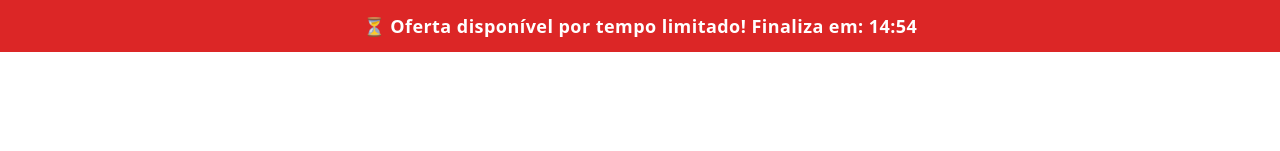
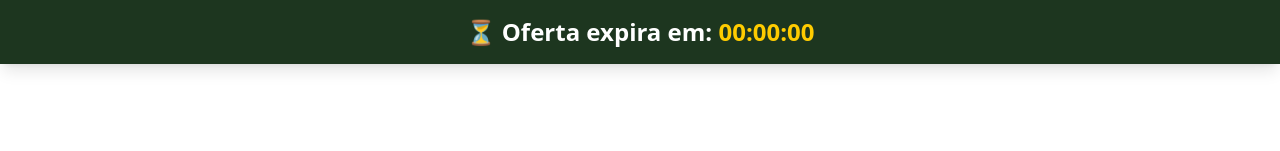
Before and after one commit to squad-member/site-dor-nas-costas, a React (Vite) app: page / in a window 1280 px wide. Shown: the top 151 px of the page. Built offline with nearby package versions, Linux system fonts and the light colour scheme.

Commit message:
link hotmart adicionado

```diff
--- a/src/App.jsx
+++ b/src/App.jsx
@@ -19,10 +19,12 @@ const formatTime = (seconds) => {
 return (
 
 <div className="bg-white text-black font-sans scroll-smooth">
- {/* Temporizador de Urgência */}
-<section className="bg-red-600 text-white py-3 px-6 text-center font-bold text-lg tracking-wide">
-  ⏳ Oferta disponível por tempo limitado! Finaliza em: <span className="font-extrabold">{formatTime(timeLeft)}</span>
-</section>
+{/* Temporizador fixo */}
+<div className="sticky top-0 z-50 bg-[#1D361F] text-[#fff] text-center py-4 shadow-lg">
+  <div className="text-xl md:text-2xl font-bold">
+    ⏳ Oferta expira em: <span id="countdown" className="text-[#FFCC00]">00:00:00</span>
+  </div>
+</div>
 
 
 {/* Hero Section */}
@@ -398,6 +400,8 @@ animation: pulse-heart 1.2s infinite;
 }} />
 
 
+
+
 </div>
 );
 }
```
